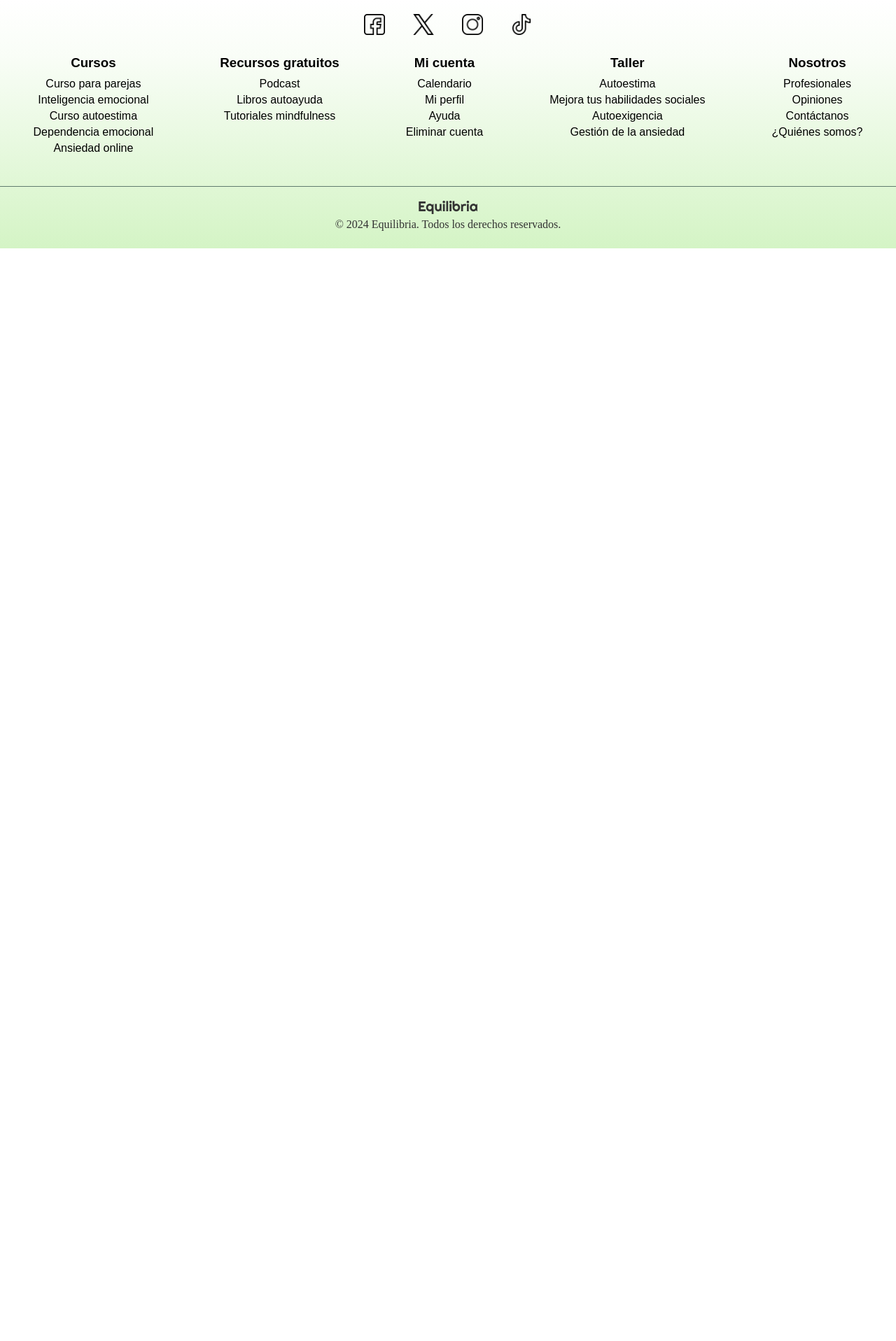
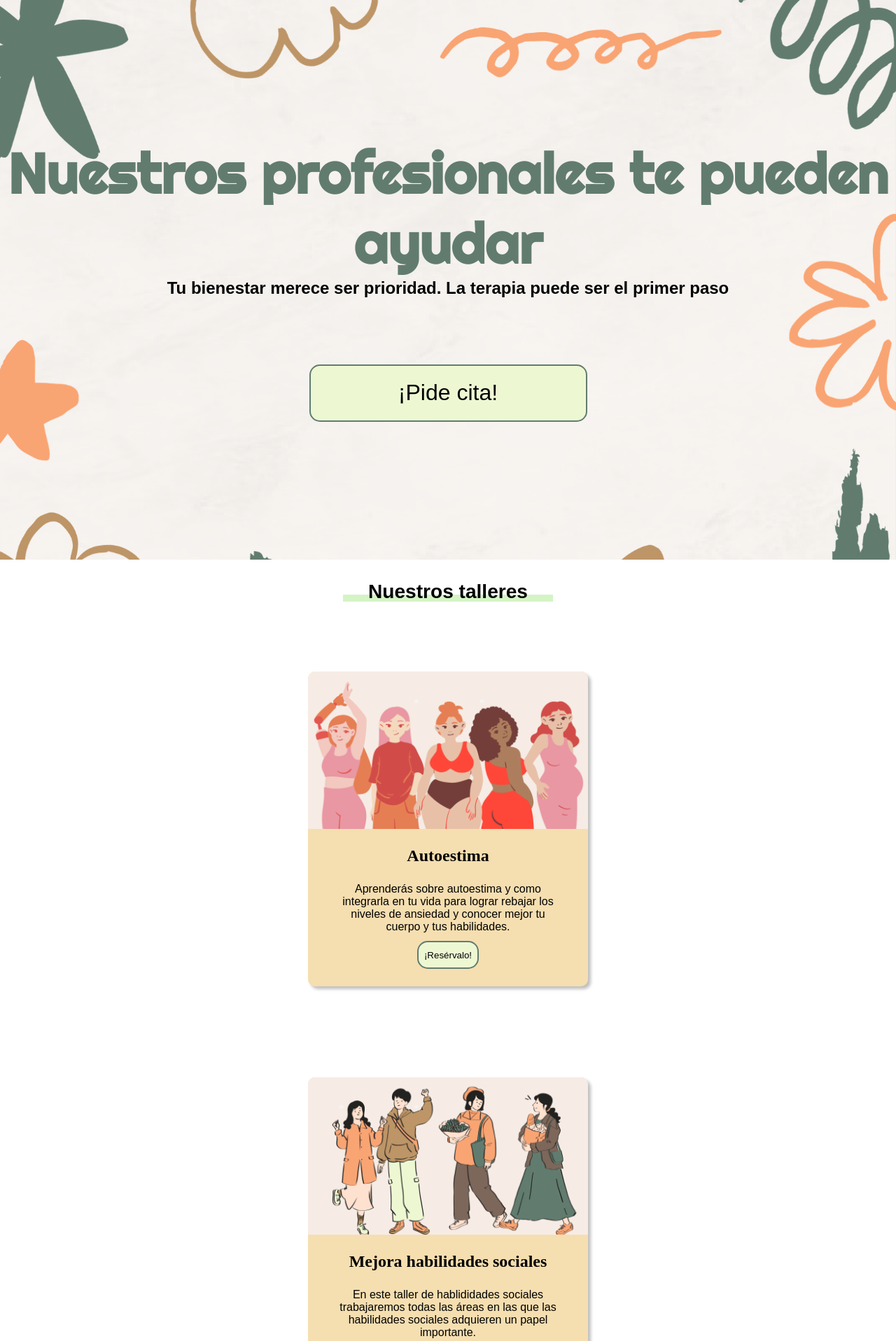
Before and after one commit to rubiocelia/Equlibria, a PHP site: page /servicios.php in a window 1280 px wide. Shown: the part 74-1991 px from the top of the page at 70% size. Before the commit the page ends 429 px from the top, so only its background shows below. Run offline with PHP 8.4, Linux system fonts and the light colour scheme.

Commit message:
servicios

```diff
--- a/Proyecto_integrador/conecta.php
+++ b/Proyecto_integrador/conecta.php
@@ -2,7 +2,7 @@
 function getConexion() {
     $host = "localhost";
     $usuario = "root";
-    $contrasena = "";
+    $contrasena = "rootroot";
 
     // Realizamos la conexión a MySQL server
     $conexion = new mysqli($host, $usuario, $contrasena);
--- a/Proyecto_integrador/servicios.php
+++ b/Proyecto_integrador/servicios.php
@@ -85,7 +85,67 @@ if (isset($_SESSION['idPacienteLogin'])){
             </ul>
         </nav>
     </header>
+
     <main>
+
+
+    <div class="pginicio">
+            <h1>Nuestros profesionales te pueden ayudar</h1>
+            <h2>Tu bienestar merece ser prioridad. La terapia puede ser el primer paso</h2>
+            <button class="boton_inicio">¡Pide cita!</button>
+        </div>
+
+        <div>
+            <div class="subrayado">
+                <h3>Nuestros talleres</h3>
+            </div>
+            <div class="talleresInicio">
+                <div class="taller">
+                    <img src="img/taller1.png">
+                    <h3>Autoestima</h3>
+                    <p>Aprenderás sobre autoestima y como integrarla en tu vida para lograr rebajar los niveles de
+                        ansiedad
+                        y
+                        conocer mejor tu cuerpo y tus habilidades.
+                    </p>
+                    <button>¡Resérvalo!</button>
+                </div>
+
+                <div class="taller">
+                    <img src="img/taller2.png">
+                    <h3>Mejora habilidades sociales</h3>
+                    <p>En este taller de hablididades sociales trabajaremos todas las áreas en las que las habilidades
+                        sociales adquieren un papel importante.
+                    </p>
+                    <button>¡Resérvalo!</button>
+                </div>
+
+                <div class="taller">
+                    <img src="img/taller3.png">
+                    <h3>Gestión de la ansiedad</h3>
+                    <p>Descubre en este taller todo lo que debes saber sobre tu ansiedad. Vamos a aprender a acapetar y
+                        escuchar desde el amor nuestra ansiedad.
+                    </p>
+                    <button>¡Resérvalo!</button>
+                </div>
+
+                <div class="taller">
+                    <img src="img/taller4.png">
+                    <h3>Autoexigencia y perfeccionismo</h3>
+                    <p>En este taller trabajaremos en reconocer y acompañar nuestra autoexigenciaa y profundizaremos en
+                        el origen.
+                    </p>
+                    <button>¡Resérvalo!</button>
+                </div>
+            </div>
+        </div>
+
+
+
+
+
+
+
 
     </main>
     <footer>
--- a/Proyecto_integrador/style.css
+++ b/Proyecto_integrador/style.css
@@ -1142,3 +1142,8 @@ p {
 .contacto {
   margin-top: 5%;
 }
+.h2titulo{
+  font-family: "Righteous";
+  font-size: 40px;
+  color: var(--verde-oscuro);
+}
```
